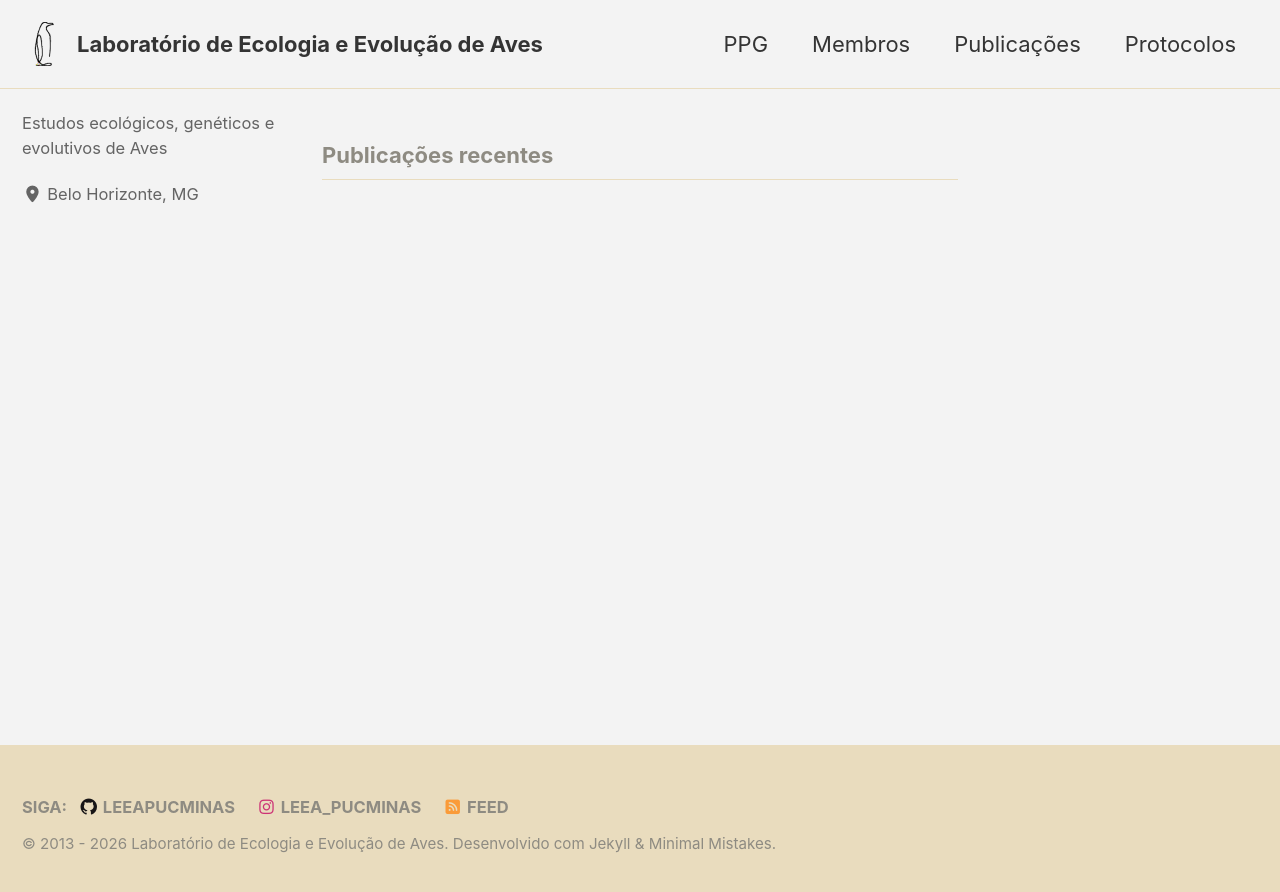
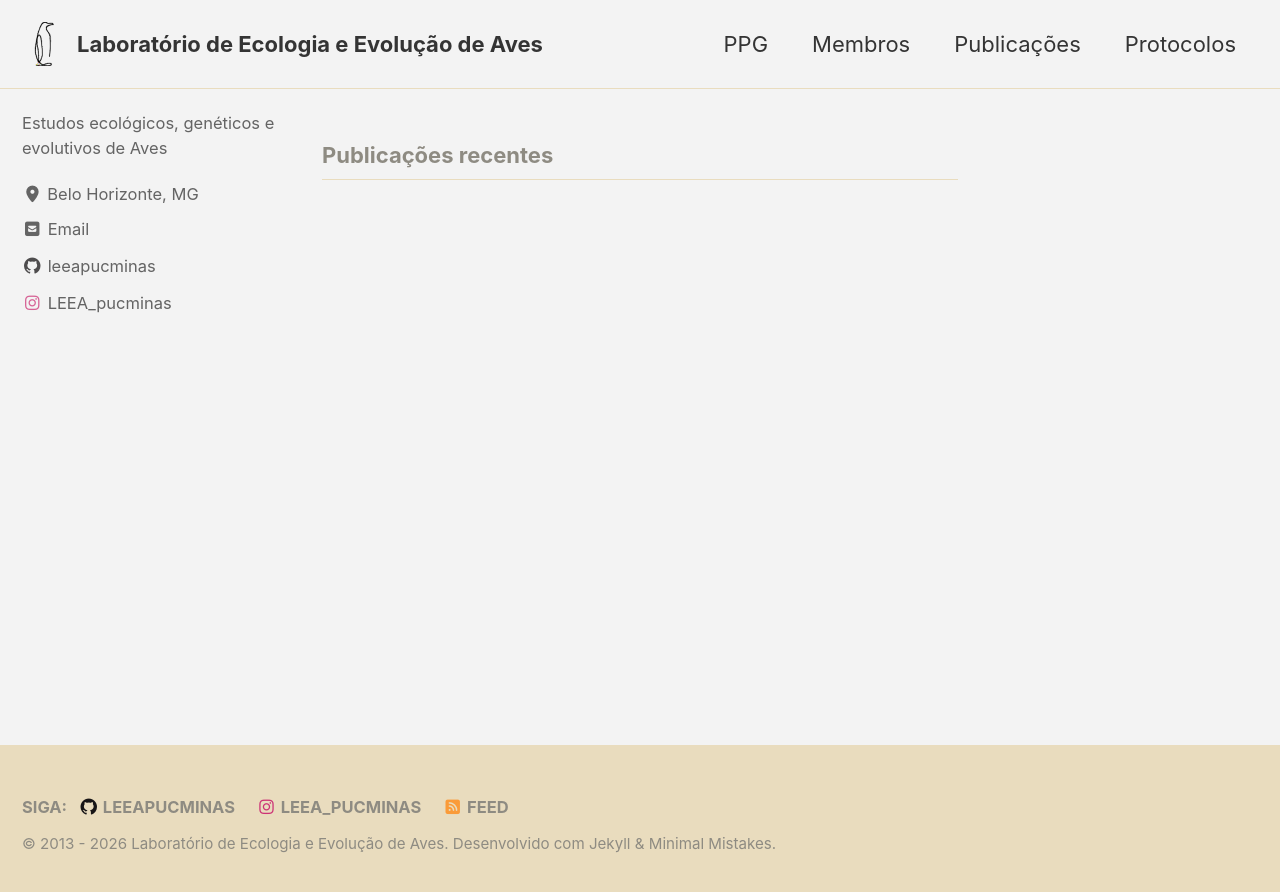
Before and after one commit to leeapucminas/leeapucminas.github.io, a Jekyll site: the page built from index.html, in a window 1280 px wide. Shown: the top 892 px of the page. Built offline with Jekyll 4.4.1, drawn with Linux system fonts in a browser that asks for light colours; cached includes are drawn as plain includes; the list of posts is cut into pages by our own code.

Commit message:
email e links lateral esquerda

```diff
--- a/_config.yml
+++ b/_config.yml
@@ -123,7 +123,14 @@ author:
   links:
     - label: "Email"
       icon: "fas fa-fw fa-square-envelope"
-      # url: "mailto:your.name@email.com"
+      url: "mailto:leea.pucminas@gmail.com"
+    - label: "leeapucminas"
+      icon: "fab fa-fw fa-github"
+      url: "https://github.com/leeapucminas"
+      # url:
+    - label: "LEEA_pucminas"
+      icon: "fab fa-fw fa-instagram"
+      url: "https://instagram.com/leea_pucminas/"
     - label: "Website"
       icon: "fas fa-fw fa-link"
       # url: "https://your-website.com"
```
